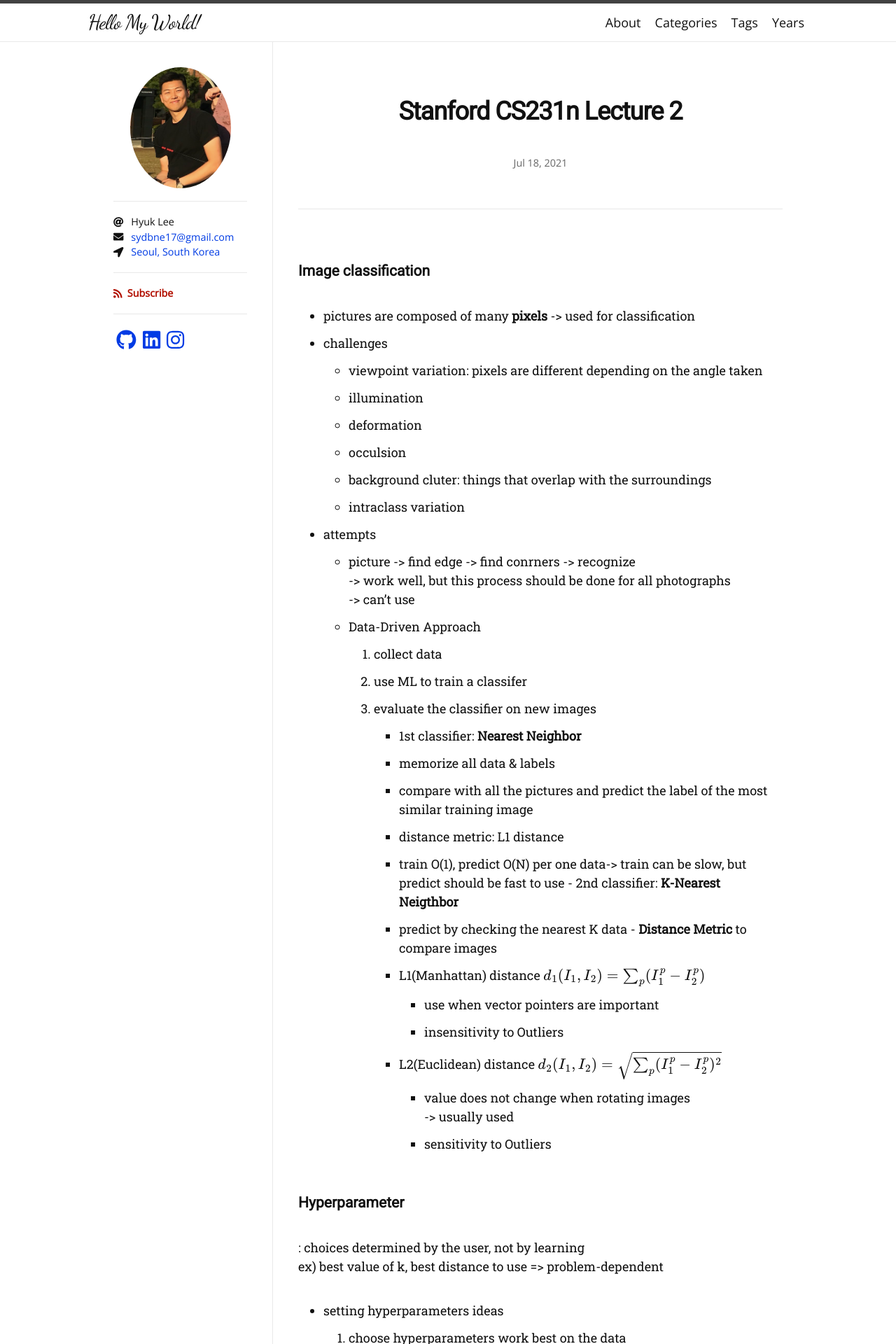
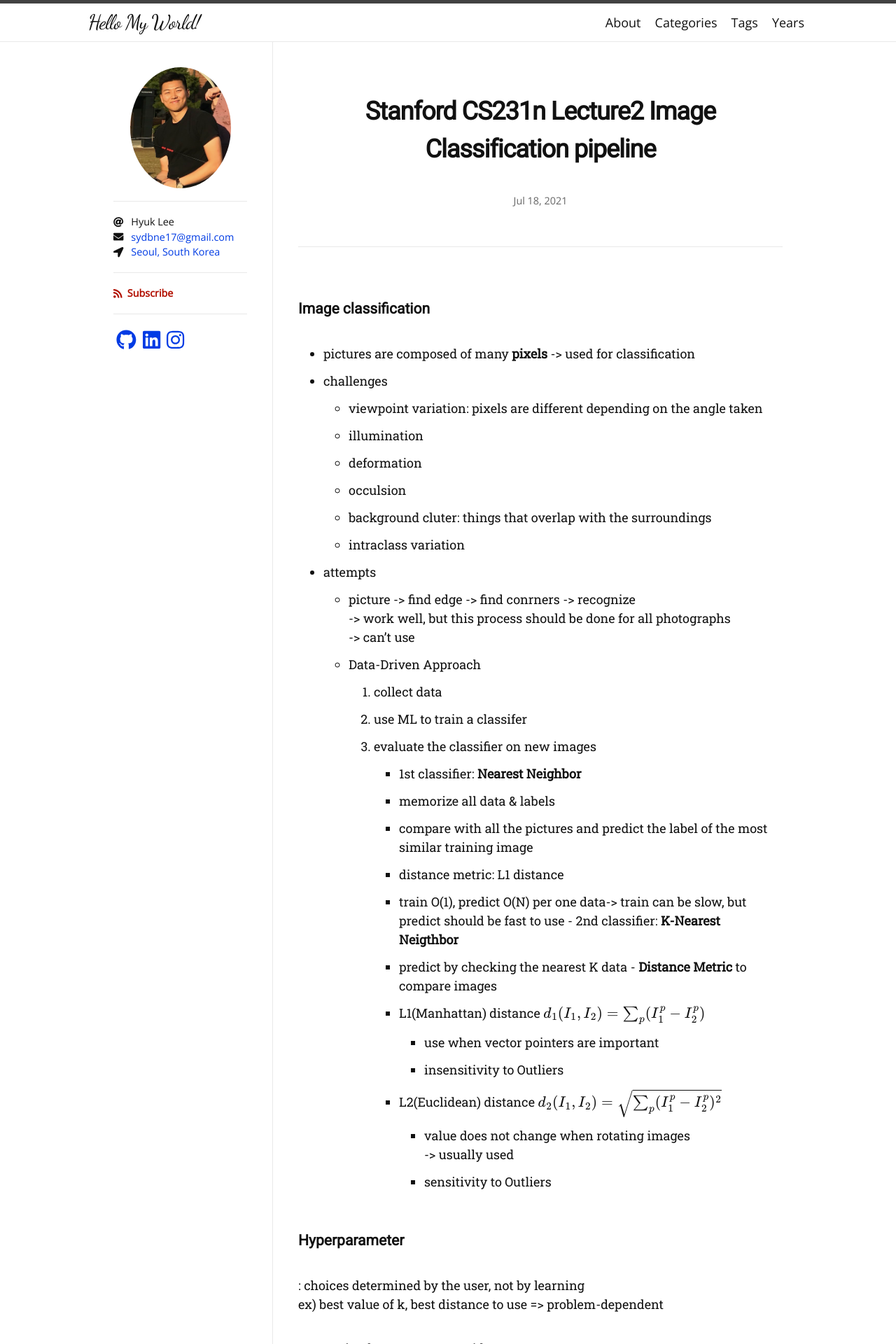
Before and after one commit to dlgur1994/dlgur1994.github.io, a Jekyll site: the page built from _posts/2021-07-18-CS231n-Lecture2.md, in a window 1280 px wide. Shown: the top 1920 px of the page at 70% size. Built offline with Jekyll 4.4.1, drawn with Linux system fonts in a browser that asks for light colours; nearby versions of some CDN libraries; some web fonts are replaced; comment, search, counter and statistics services are not loaded.

Commit message:
cs231n_lecture2 updated 21/08/07

```diff
--- a/_posts/2021-07-18-CS231n-Lecture2.md
+++ b/_posts/2021-07-18-CS231n-Lecture2.md
@@ -1,6 +1,6 @@
 ---
 layout: post
-title: "Stanford CS231n Lecture 2"
+title: "Stanford CS231n Lecture2 Image Classification pipeline"
 date: 2021-07-18 18:18:28 -0400
 categories: [Stanford CS231n]
 tags: [DeepLearning, Stanford, CS231n, CNN]
```
